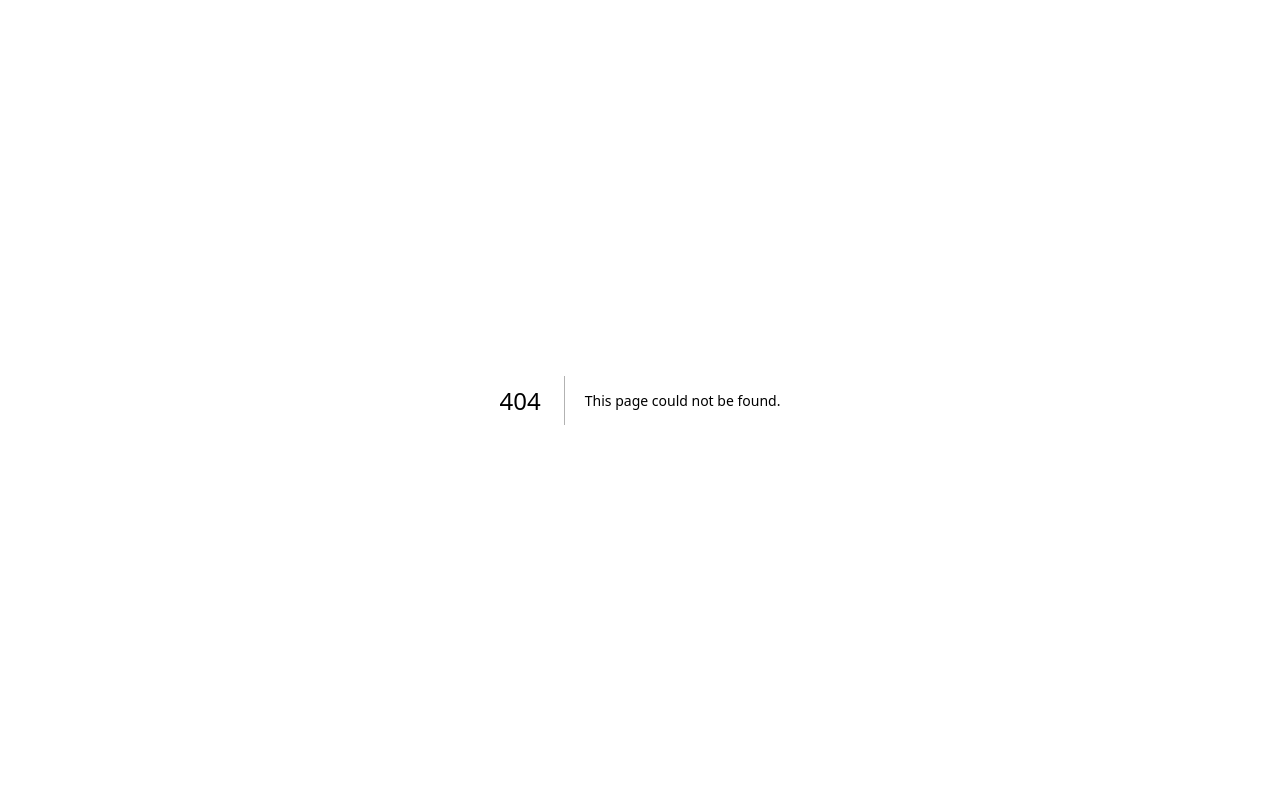
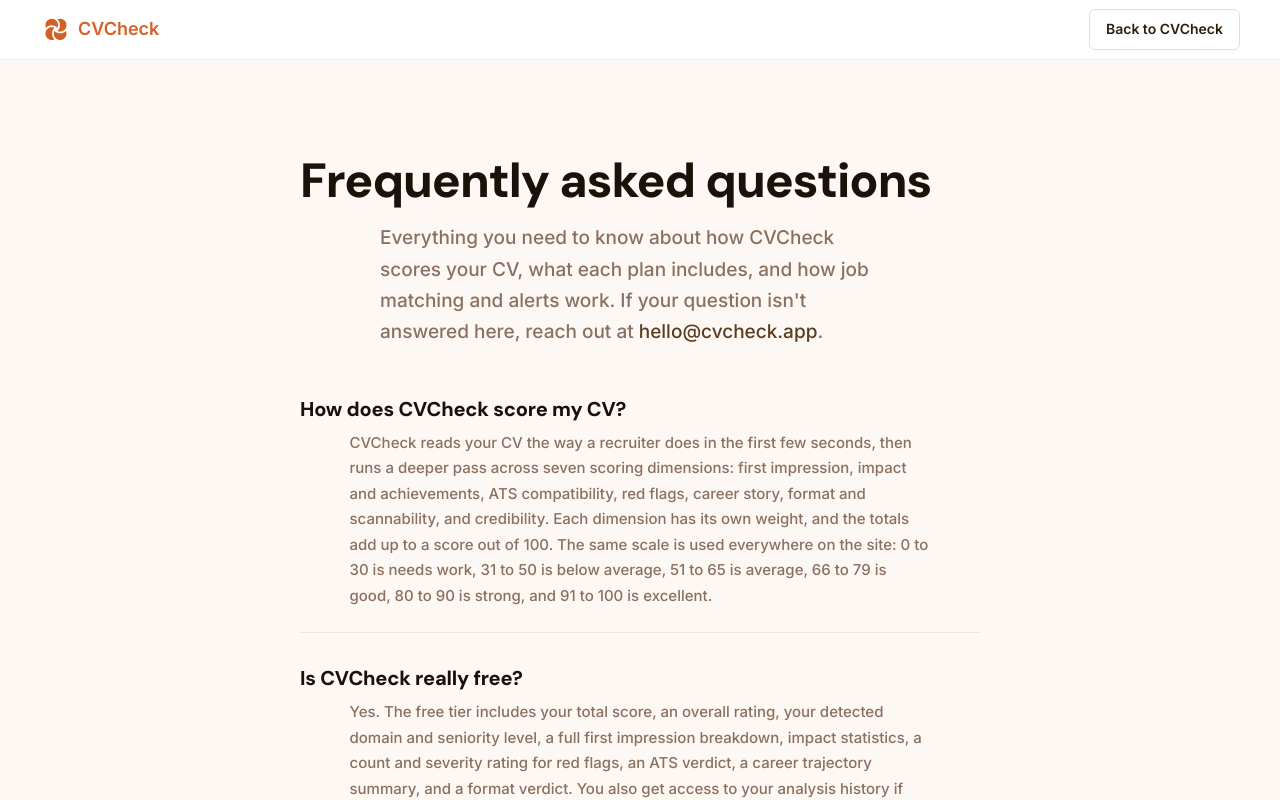
Before and after one commit to dulgherustefan/cvcheck, a Next.js app: page /faq in a window 1280 px wide. Before the commit this address had no page. Shown: the top 800 px of the page. Built offline with nearby package versions, Linux system fonts and the light colour scheme.

Commit message:
vibe coding fix

```diff
--- /dev/null
+++ b/src/app/faq/page.tsx
@@ -0,0 +1,104 @@
+import type { Metadata } from 'next'
+import Link from 'next/link'
+
+export const metadata: Metadata = {
+  title: 'FAQ · Frequently Asked Questions',
+  description:
+    'Answers to common questions about CVCheck: how the AI scoring works, what is included in Free, Pro, and Premium, how ATS compatibility is measured, and how job matching and job alerts work.',
+  alternates: { canonical: 'https://cvcheck.app/faq' },
+}
+
+const faqs = [
+  {
+    q: 'How does CVCheck score my CV?',
+    a: "CVCheck reads your CV the way a recruiter does in the first few seconds, then runs a deeper pass across seven scoring dimensions: first impression, impact and achievements, ATS compatibility, red flags, career story, format and scannability, and credibility. Each dimension has its own weight, and the totals add up to a score out of 100. The same scale is used everywhere on the site: 0 to 30 is needs work, 31 to 50 is below average, 51 to 65 is average, 66 to 79 is good, 80 to 90 is strong, and 91 to 100 is excellent.",
+  },
+  {
+    q: 'Is CVCheck really free?',
+    a: 'Yes. The free tier includes your total score, an overall rating, your detected domain and seniority level, a full first impression breakdown, impact statistics, a count and severity rating for red flags, an ATS verdict, a career trajectory summary, and a format verdict. You also get access to your analysis history if you create a free account, plus the first two job matches for your profile.',
+  },
+  {
+    q: "What's the difference between Pro and Premium?",
+    a: 'Pro is a one-time purchase that unlocks the actionable layer on top of the free report: rewritten bullet points based on your actual CV text, a step-by-step fix for every red flag, the ATS keywords your CV is missing for your target role, a detailed breakdown of any career gaps, and your top three priority actions with concrete examples. Premium is a monthly subscription that includes everything in Pro, plus unlimited CV analyses and full job matching with a fit score, strengths, and gaps for every job we find, not just the first two.',
+  },
+  {
+    q: 'How does the ATS compatibility check work?',
+    a: 'ATS compatibility looks at how easily an applicant tracking system can parse your CV: whether your job titles match common search terms, whether your formatting avoids tables, columns, or graphics that confuse parsers, and whether the keywords recruiters search for in your field actually appear in your text. The free report tells you your ATS score and verdict. The Pro report goes further and lists the specific keywords missing for your detected domain and level, along with any formatting issues that could cause a parser to drop sections of your CV.',
+  },
+  {
+    q: 'Where do the job matches come from?',
+    a: 'Job listings come from two sources: Adzuna, which covers local and international postings across multiple countries, and Remotive, which is focused entirely on remote roles. CVCheck looks at the domain and seniority level detected from your CV and pulls relevant openings from both sources automatically once your analysis is ready. On Premium, each job comes with a fit score from 0 to 100, a short label, the strengths in your background that match the role, and the gaps you would need to address.',
+  },
+  {
+    q: 'Can I get notified about new matching jobs automatically?',
+    a: "Yes. You can subscribe to weekly job alert emails based on the domain, seniority level, and keywords detected from your CV. Alerts go out once a week and only include jobs above a minimum fit score, so you are not flooded with irrelevant postings. Every alert email includes a one-click unsubscribe link, and you can also manage your subscription from your account at any time.",
+  },
+  {
+    q: 'What file formats can I upload?',
+    a: 'You can upload a PDF of your CV directly, or paste a link to a portfolio or LinkedIn-style profile page. Uploaded files are checked for type and size before analysis, and only the content needed to evaluate your CV is sent to the AI model. Your file is not shared with third parties or used to train any model.',
+  },
+  {
+    q: 'How long does an analysis take?',
+    a: "Most analyses complete in well under a minute. CVCheck reads your CV, runs it through the scoring model, generates the first impression, red flags, and the rest of the report, and then kicks off job matching in the background so results appear almost immediately after the report loads.",
+  },
+  {
+    q: 'Can I see my past analyses later?',
+    a: 'Yes, analysis history is available to every account on the free tier, not just paying users. From your history page you can revisit any previous report, see which tier it was run on, and jump straight back into the saved jobs you bookmarked from that analysis.',
+  },
+  {
+    q: 'How do I share my results?',
+    a: "Every analysis can be turned into a shareable link from your history. The shared page shows your score, rating, and the parts of the report available on the free tier; anything that requires Pro or Premium is not included in the public link, so your unlock status stays private.",
+  },
+]
+
+export default function FAQPage() {
+  return (
+    <div className="page">
+      <nav className="navbar">
+        <Link href="/" className="navbar-logo">
+          <img src="/logo.png" width="32" height="32" alt="CVCheck" className="logo-img" />
+          CVCheck
+        </Link>
+        <div className="navbar-right">
+          <Link href="/" className="nav-btn btn-outline nav-btn-login">Back to CVCheck</Link>
+        </div>
+      </nav>
+
+      <main className="page-main">
+        <section className="landing-section landing-section-base">
+          <div className="section-wrap-sm">
+            <h1 className="section-h2">Frequently asked questions</h1>
+            <p className="section-body">
+              Everything you need to know about how CVCheck scores your CV, what each plan
+              includes, and how job matching and alerts work. If your question isn&apos;t
+              answered here, reach out at{' '}
+              <a href="mailto:hello@cvcheck.app" className="footer-bottom-link">hello@cvcheck.app</a>.
+            </p>
+
+            <div className="faq-list">
+              {faqs.map((item) => (
+                <article key={item.q} className="faq-item">
+                  <h2 className="faq-question">{item.q}</h2>
+                  <p className="faq-answer prose-width">{item.a}</p>
+                </article>
+              ))}
+            </div>
+          </div>
+        </section>
+      </main>
+
+      <footer className="footer">
+        <div className="footer-inner">
+          <div className="footer-bottom">
+            <span>© 2025-2026 CVCheck · cvcheck.app</span>
+            <div className="footer-bottom-links">
+              <Link href="/privacy" className="footer-bottom-link">Privacy</Link>
+              <Link href="/terms" className="footer-bottom-link">Terms</Link>
+              <Link href="/faq" className="footer-bottom-link">FAQ</Link>
+            </div>
+          </div>
+        </div>
+      </footer>
+    </div>
+  )
+}
--- a/src/app/globals.css
+++ b/src/app/globals.css
@@ -1065,3 +1065,10 @@
 .pct-90 { width: 90%; }
 .pct-95 { width: 95%; }
 .pct-100 { width: 100%; }
+
+
+/* ─── FAQ Page ─── */
+.faq-list { display: flex; flex-direction: column; gap: 32px; margin-top: 48px; text-align: left; }
+.faq-item { border-bottom: 1px solid var(--border); padding-bottom: 24px; }
+.faq-question { font-family: var(--font-display); font-weight: 800; font-size: 20px; line-height: 1.3; letter-spacing: -0.01em; color: var(--text-heading); margin: 0 0 8px; }
+.faq-answer { font-size: 15px; line-height: 1.7; color: var(--text-secondary); font-weight: 500; margin: 0 auto; }
--- a/src/app/page.tsx
+++ b/src/app/page.tsx
@@ -1358,7 +1358,7 @@
             </div>
             {[
               { title:'Product', links:[{label:'CV Analysis',href:'/#analysis'},{label:'Job Matching',href:'/#jobs'},{label:'Job Alerts',href:'/#alerts'},{label:'Pricing',href:'/#pricing'}] },
-              { title:'Company', links:[{label:'Privacy Policy',href:'/privacy'},{label:'Terms of Service',href:'/terms'}] },
+              { title:'Company', links:[{label:'Privacy Policy',href:'/privacy'},{label:'Terms of Service',href:'/terms'},{label:'FAQ',href:'/faq'}] },
               { title:'Support', links:[{label:'Contact',href:'mailto:hello@cvcheck.app'}] },
             ].map(col=>(
               <div key={col.title}>
```
Also changed, not shown: 1 other file (tests, documents, lock files or other folders).
